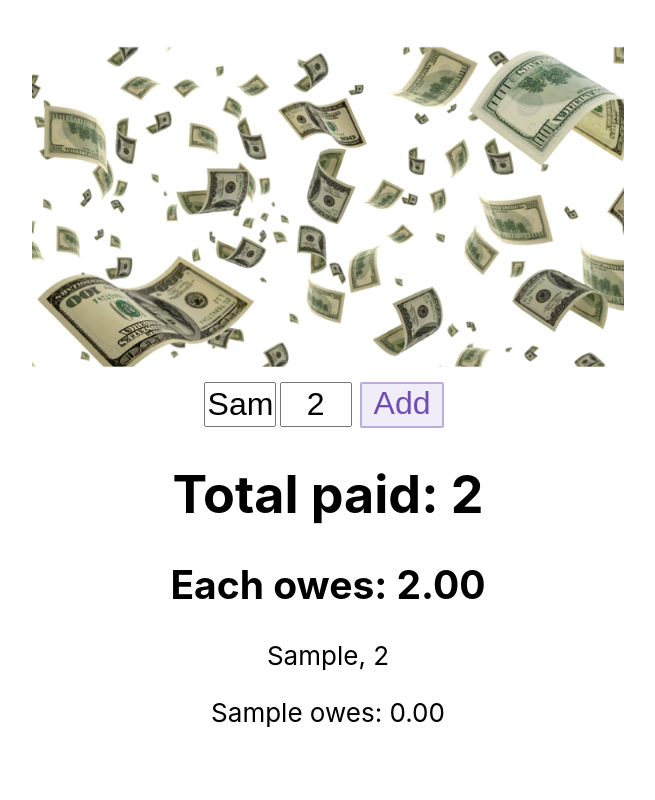
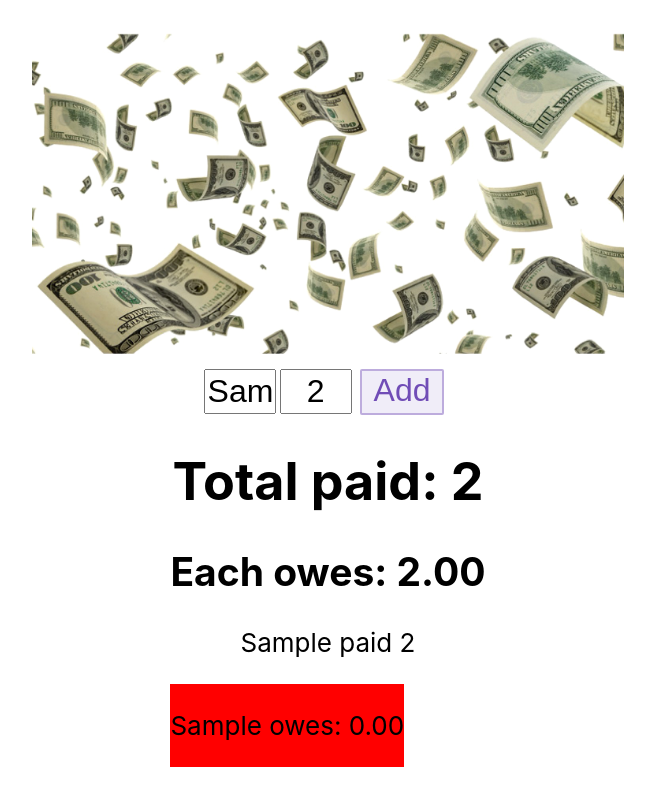
Before and after one commit to vglampard/bill-splitter, a React (Create React App) app: page / in a window 1280 px wide. Both pictures are taken after typing "Sample" into the empty fields and a click on the button "Add". Shown: the whole page, without its empty margins (312-967 px from the left). Built offline with nearby package versions, Linux system fonts and the light colour scheme.

Commit message:
added coloyr styling to owed/owes columns

```diff
--- a/src/features/result/Result.js
+++ b/src/features/result/Result.js
@@ -2,6 +2,7 @@ import { useSelector, useDispatch } from "react-redux";
 import { selectCount } from "../counter/counterSlice";
 import { selectPayers } from "../paymentsMade/paymentsMadeSlice";
 import React from "react";
+import "./results.css"
 
 export default function Result() {
   const count = useSelector(selectCount);
@@ -15,26 +16,28 @@ export default function Result() {
     return (share - paid).toFixed(2);
   }
 
-  function splitOwersAndOwed(payersTrimmed, share){
-    let owers = []
-    let owed = []
-    for (let i=0; i<payersTrimmed.length; i++){
-      calculateBalance(share, payersTrimmed[i].amount) <0 ? owed.push(payersTrimmed[i]) : owers.push(payersTrimmed[i])
-      owers.sort((a, b)=>sortByAmountDesc(a, b))
-      owed.sort((a, b)=>sortByAmountDesc(a, b)).reverse()
+  function splitOwersAndOwed(payersTrimmed, share) {
+    let owers = [];
+    let owed = [];
+    for (let i = 0; i < payersTrimmed.length; i++) {
+      calculateBalance(share, payersTrimmed[i].amount) < 0
+        ? owed.push(payersTrimmed[i])
+        : owers.push(payersTrimmed[i]);
+      owers.sort((a, b) => sortByAmountDesc(a, b));
+      owed.sort((a, b) => sortByAmountDesc(a, b)).reverse();
     }
-    function sortByAmountDesc(a, b){
-      return a.amount - b.amount
+    function sortByAmountDesc(a, b) {
+      return a.amount - b.amount;
     }
-    return {owers, owed}
+    return { owers, owed };
   }
- let owersAndOwedRef =  splitOwersAndOwed (payersTrimmed, share)
- console.log("OWERS AND OWED:", owersAndOwedRef)
+  let owersAndOwedRef = splitOwersAndOwed(payersTrimmed, share);
+  console.log("OWERS AND OWED:", owersAndOwedRef);
 
   return (
     <>
-      <div className = "allData">
-        <div className = "summaryData">
+      <div className="allData">
+        <div className="summaryData">
           <h1>Total paid: {total}</h1>
           <h2> Each owes: {share.toFixed(2)}</h2>
         </div>
@@ -42,12 +45,13 @@ export default function Result() {
           {payersTrimmed.map((payer) => {
             return (
               <p>
-              {payer.name}, {payer.amount}
+                {payer.name} paid {payer.amount}
               </p>
             );
           })}
         </div>
-      <div className = "owesData">
+        <div className="results">
+          <div className="owesData">
             {owersAndOwedRef.owers.map((payer) => {
               return (
                 <p>
@@ -66,6 +70,7 @@ export default function Result() {
             })}
           </div>
         </div>
+      </div>
     </>
   );
 }
--- /dev/null
+++ b/src/features/result/results.css
@@ -0,0 +1,12 @@
+.results {
+    display: flex;
+    align-items: flex-end;
+}
+
+.owesData {
+    background-color: red;
+}
+
+.owedData {
+    background-color: green;
+}
```
Lines whose indentation alone changed are shown as unchanged.
